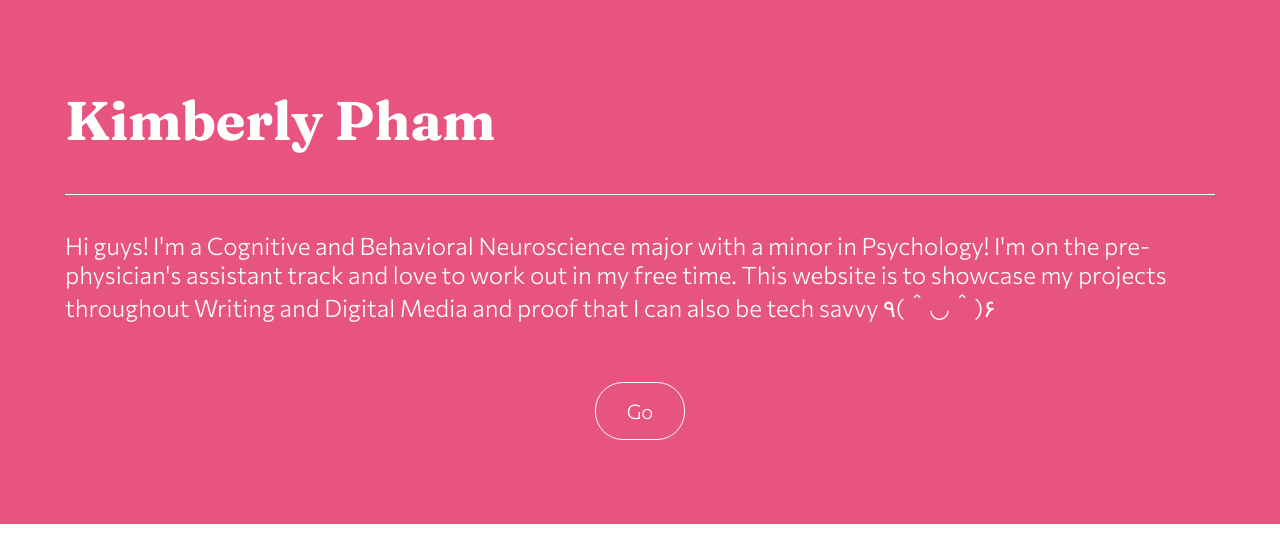
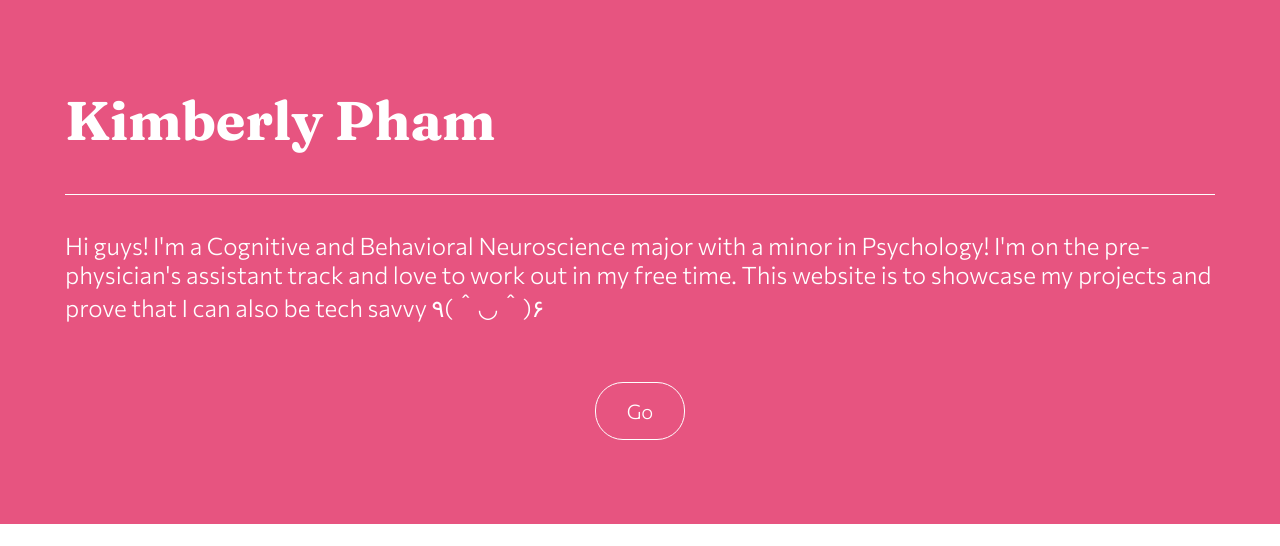
Before and after one commit to kimkpham/kimkpham.github.io, a plain HTML site: page index.html in a window 1280 px wide. Shown: the top 546 px of the page. Drawn offline with Linux system fonts and the light colour scheme.

Commit message:
FINAL EDITS

```diff
--- a/index.html
+++ b/index.html
@@ -20,7 +20,7 @@
       <header>
         <div class="wrapper">
     <h1>Kimberly Pham</h1>
-      <p class="bio"> Hi guys! I'm a Cognitive and Behavioral Neuroscience major with a minor in Psychology! I'm on the pre-physician's assistant track and love to work out in my free time. This website is to showcase my projects throughout Writing and Digital Media and proof that I can also be tech savvy ٩(＾◡＾)۶
+      <p class="bio"> Hi guys! I'm a Cognitive and Behavioral Neuroscience major with a minor in Psychology! I'm on the pre-physician's assistant track and love to work out in my free time. This website is to showcase my projects and prove that I can also be tech savvy ٩(＾◡＾)۶
       </p>
     <div class="buttonBox">
       <a class="myButton" href="#projects">Go</a>
```
